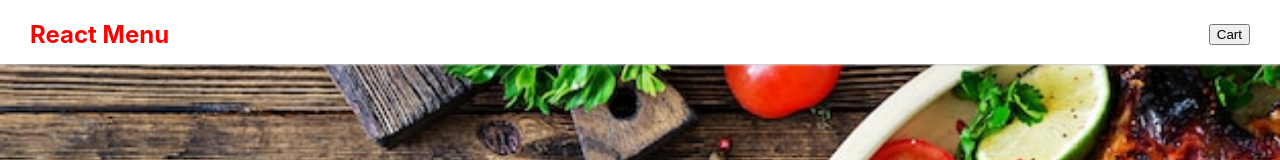
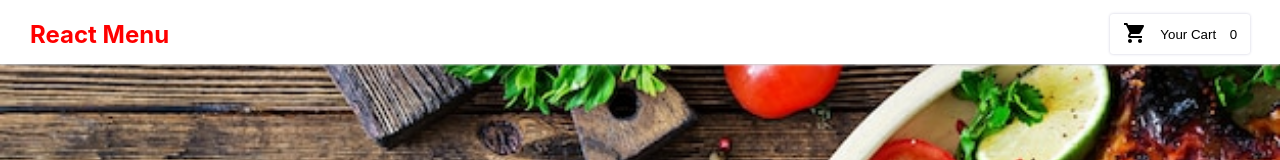
Before and after one commit to safi-n/food-menu, a React (Create React App) app: page / in a window 1280 px wide. Shown: the top 160 px of the page. Built offline with nearby package versions, Linux system fonts and the light colour scheme; the HTML template or start-up script is replaced by a standard one.

Commit message:
Material UI added to the project

```diff
--- a/package.json
+++ b/package.json
@@ -3,6 +3,10 @@
   "version": "0.1.0",
   "private": true,
   "dependencies": {
+    "@emotion/react": "^11.8.2",
+    "@emotion/styled": "^11.8.1",
+    "@mui/icons-material": "^5.5.1",
+    "@mui/material": "^5.5.1",
     "@testing-library/jest-dom": "^5.16.2",
     "@testing-library/react": "^12.1.4",
     "@testing-library/user-event": "^13.5.0",
--- a/src/components/Layout/Header.jsx
+++ b/src/components/Layout/Header.jsx
@@ -1,6 +1,7 @@
 import {Fragment} from 'react'
 import classes from "./header.module.css"
 import mealHeader from '../../assets/img/header.jpg'
+import HeaderCartButton from './HeaderCartButton'
 
 const Header = () => {
   return (
@@ -8,7 +9,7 @@ const Header = () => {
       <header className={classes.header}>
         <div>
           <h2>React Menu</h2>
-          <button> Cart </button>
+          <HeaderCartButton />
         </div>
       </header>
 
--- /dev/null
+++ b/src/components/Layout/HeaderCartButton.jsx
@@ -0,0 +1,14 @@
+import React from 'react'
+import ShoppingCartIcon from '@mui/icons-material/ShoppingCart';
+import classes from './headerCartBtn.module.css'
+const HeaderCartButton = () => {
+  return (
+    <button className={classes['cart-button']}>
+      <span><ShoppingCartIcon/></span>
+      <span>Your Cart</span>
+      <span>0</span>
+    </button>
+  )
+}
+
+export default HeaderCartButton
--- /dev/null
+++ b/src/components/Layout/headerCartBtn.module.css
@@ -0,0 +1,11 @@
+.cart-button {
+  width: 140px;
+  height: 40px;
+  background-color: white;
+  border: none;
+  box-shadow: 0px 0px 3px #ccd;
+  display: flex;
+  justify-content: space-around;
+  align-items: center;
+  border-radius: 3px;
+}
```
Also changed, not shown: 1 other file (tests, documents, lock files or other folders).
